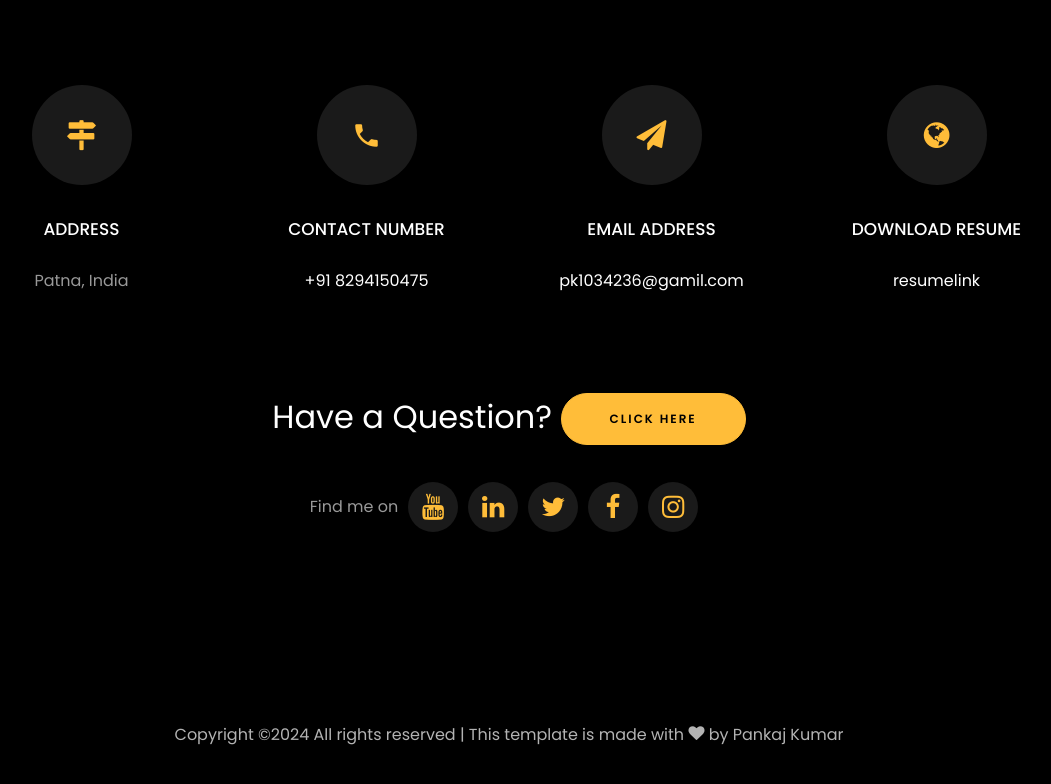
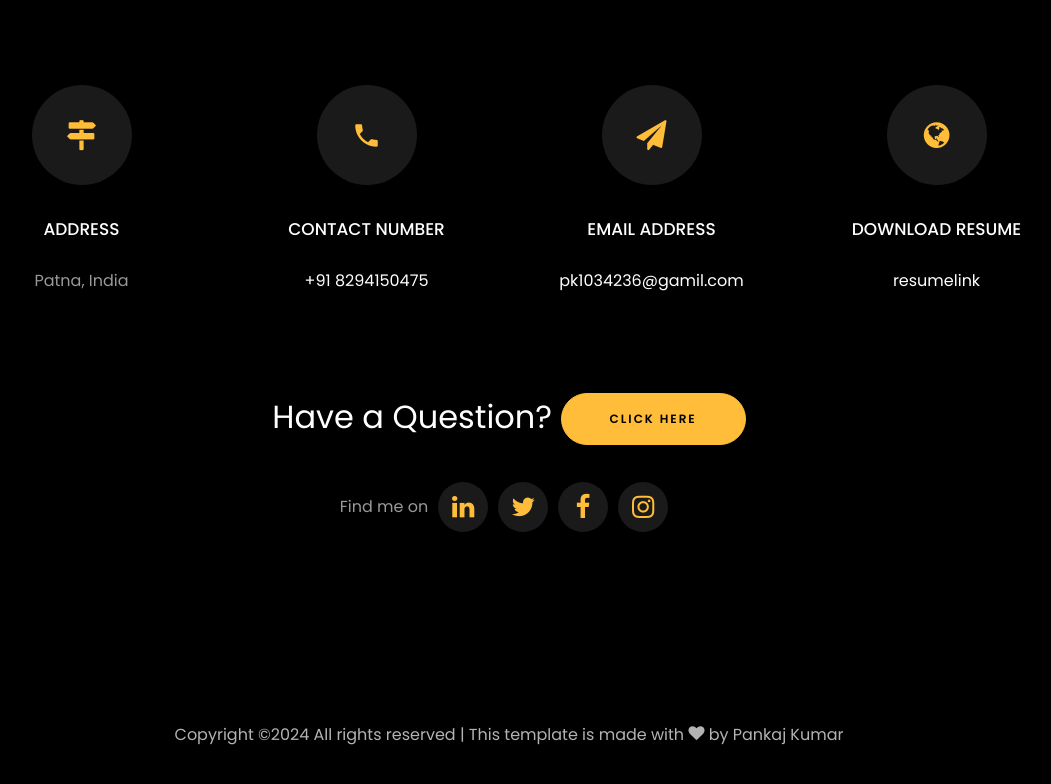
Before and after one commit to pk1034236/Personal-Portfolio-Website, a plain HTML site: page index.html in a window 1280 px wide. Shown: the part 5528-6312 px from the top of the page, without its empty margins (131-1182 px from the left). Drawn offline with Linux system fonts and the light colour scheme; files whose address does not match are found by name.

Commit message:
first commit

```diff
--- a/index.html
+++ b/index.html
@@ -629,7 +629,7 @@
 				<br>
 					<ul class="ftco-footer-social list-unstyled d-flex justify-content-center align-items-center mb-0">
 					  <li class="ftco-animate normal-txt">Find me on  </li>
-					  <li class="ftco-animate"><a href="https://www.youtube.com/@RishabhMishraOfficial"><span class="icon-youtube"></span></a></li>
+				<!--	  <li class="ftco-animate"><a href="https://www.youtube.com/@RishabhMishraOfficial"><span class="icon-youtube"></span></a></li>     -->
 					  <li class="ftco-animate"><a href="https://www.linkedin.com/in/pankaj-kumar-479a8a270/"><span class="icon-linkedin"></span></a></li>
 					  <li class="ftco-animate"><a href="https://x.com/PankajK68095307?t=cqVfY7aEFnbTIc1OEGa7bA&s=09"><span class="icon-twitter"></span></a></li>
 					  <li class="ftco-animate"><a href="https://www.facebook.com/profile.php?id=100060480360507&mibextid=ZbWKwL"><span class="icon-facebook"></span></a></li>
```
